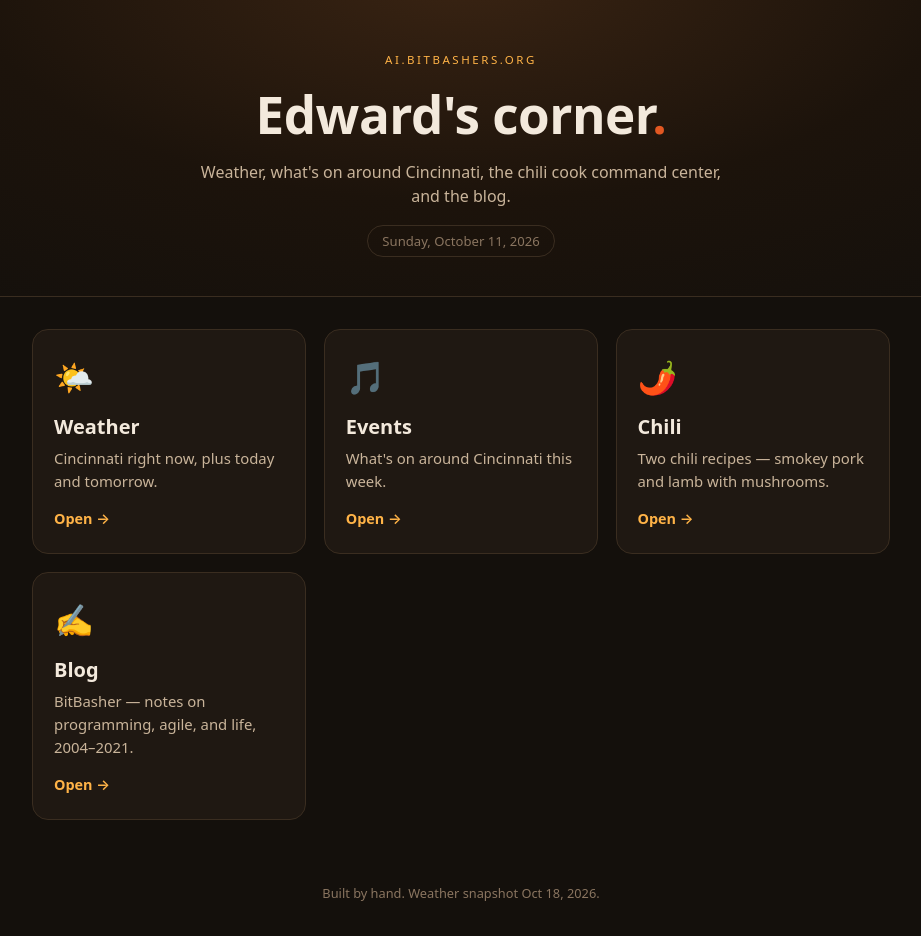
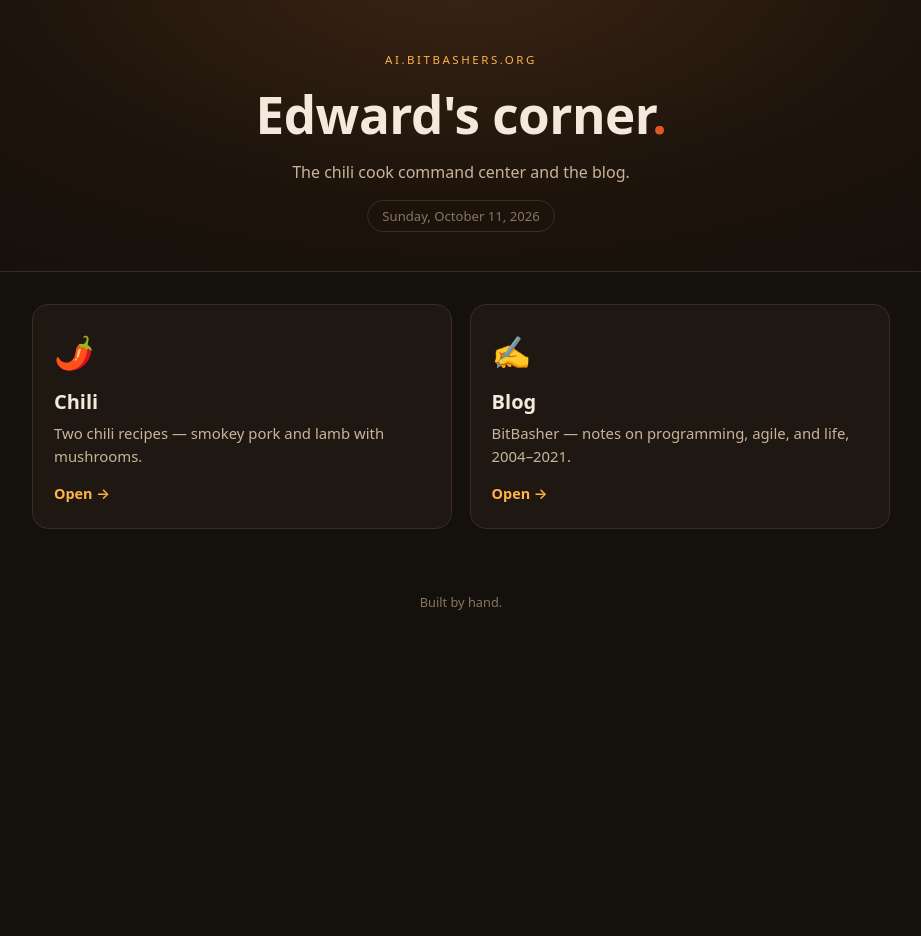
Before and after one commit to esumerfd/ai.bitbashers.org, a plain HTML site: page index.html in a window 1280 px wide. Shown: the whole page, without its empty margins (179-1100 px from the left). After the commit the page ends 800 px from the top, so only its background shows below. Drawn offline with Linux system fonts and the light colour scheme.

Commit message:
Remove Weather and Events tiles from home page

```diff
--- a/index.html
+++ b/index.html
@@ -40,23 +40,11 @@
   <div class="banner">
     <div class="kicker">ai.bitbashers.org</div>
     <h1>Edward's corner<span class="dot">.</span></h1>
-    <p>Weather, what's on around Cincinnati, the chili cook command center, and the blog.</p>
+    <p>The chili cook command center and the blog.</p>
     <div class="date">Sunday, October 11, 2026</div>
   </div>
   <main>
     <div class="tiles">
-      <a class="tile" href="weather.html">
-        <div class="icon">🌤️</div>
-        <h2>Weather</h2>
-        <p>Cincinnati right now, plus today and tomorrow.</p>
-        <span class="go">Open →</span>
-      </a>
-      <a class="tile" href="events.html">
-        <div class="icon">🎵</div>
-        <h2>Events</h2>
-        <p>What's on around Cincinnati this week.</p>
-        <span class="go">Open →</span>
-      </a>
       <a class="tile" href="chili/">
         <div class="icon">🌶️</div>
         <h2>Chili</h2>
@@ -71,6 +59,6 @@
       </a>
     </div>
   </main>
-  <footer>Built by hand. Weather snapshot Oct 18, 2026.</footer>
+  <footer>Built by hand.</footer>
 </body>
 </html>
```
